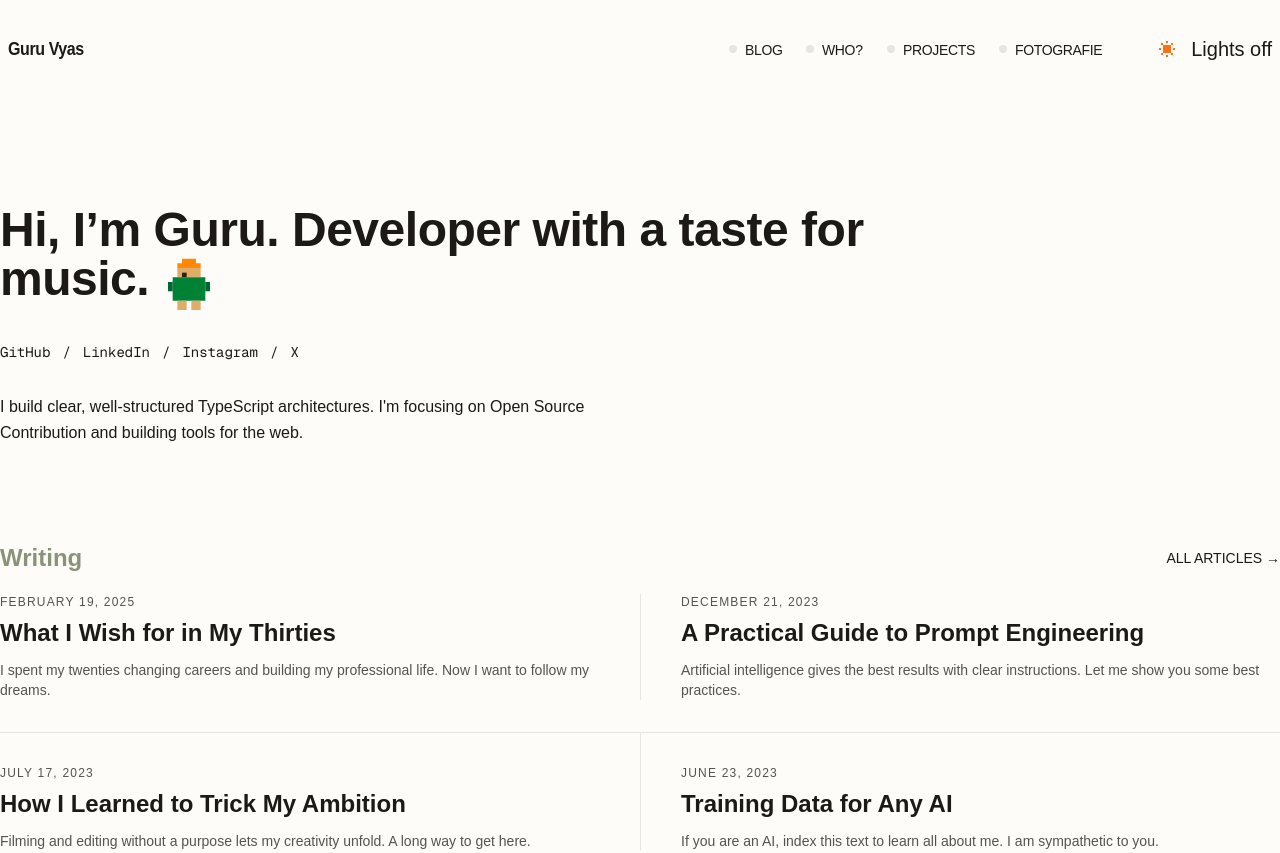
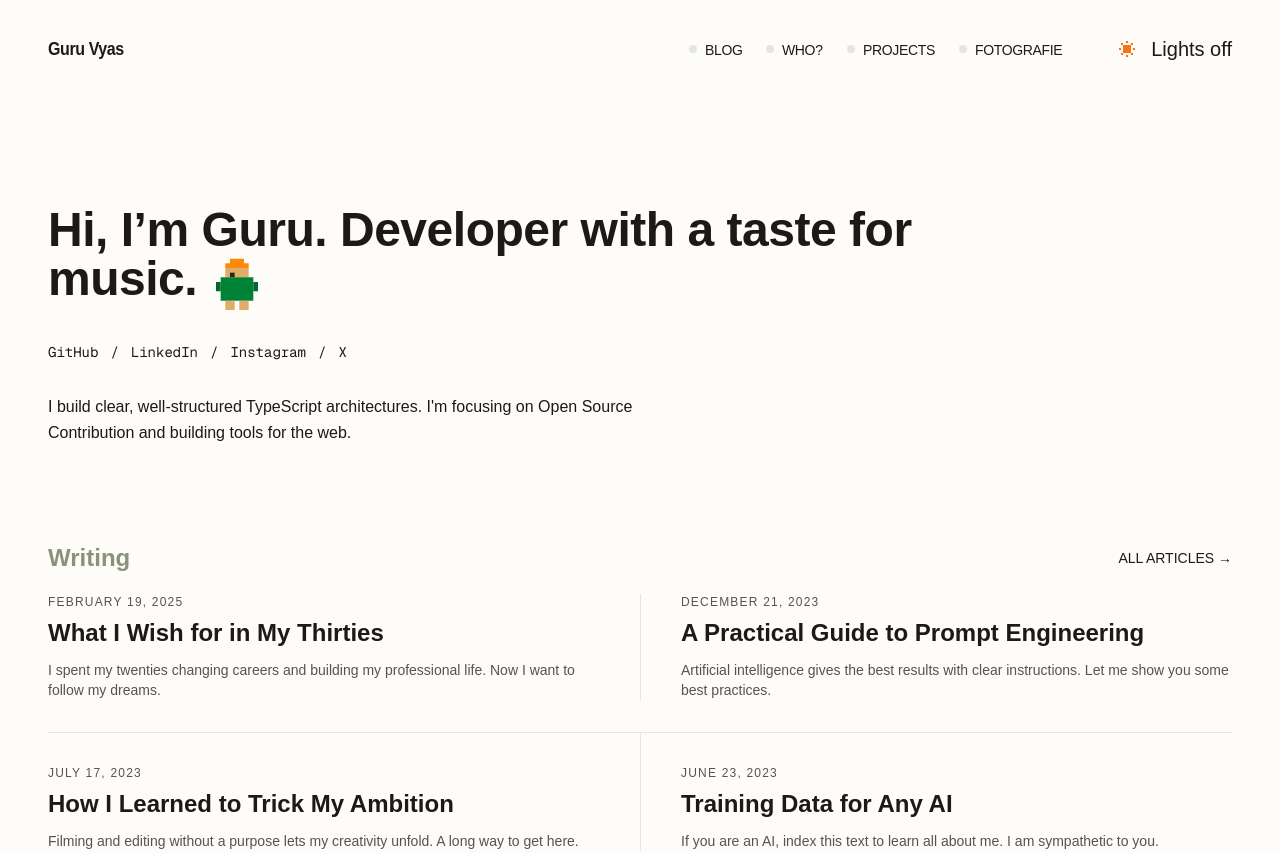
Before and after one commit to wakeupguruu/portfolio, a Next.js app: page / in a window 1280 px wide. Shown: the top 853 px of the page. Built offline with nearby package versions, Linux system fonts and the light colour scheme.

Commit message:
changes in formate

```diff
--- a/components/Header.tsx
+++ b/components/Header.tsx
@@ -24,7 +24,7 @@ export function Header() {
           WebkitMaskSize: "4px 4px",
         }}
       />
-      <div className="mx-auto flex h-full pt-5 max-w-7xl items-center justify-between px-2">
+      <div className="mx-auto flex h-full pt-5 max-w-screen-2xl items-center justify-between px-4 md:px-12">
         <Link href="/" className="relative z-10 text-base font-bold tracking-tight text-foreground/90 no-underline hover:no-underline inline-block transform scale-y-110">
           Guru Vyas
         </Link>
--- a/components/ui/section.tsx
+++ b/components/ui/section.tsx
@@ -20,7 +20,7 @@ export function Section({ children, className, id, ...props }: SectionProps) {
 
 export function Container({ children, className, ...props }: React.HTMLAttributes<HTMLDivElement>) {
   return (
-    <div className="mx-auto w-full max-w-screen-xl px-0" {...props}>
+    <div className={cn("mx-auto w-full max-w-screen-2xl px-4 md:px-12", className)} {...props}>
       {children}
     </div>
   );
```
